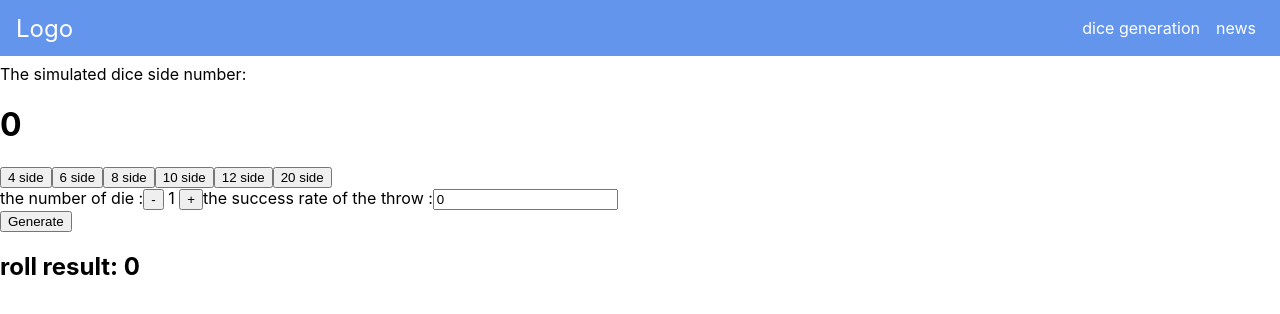
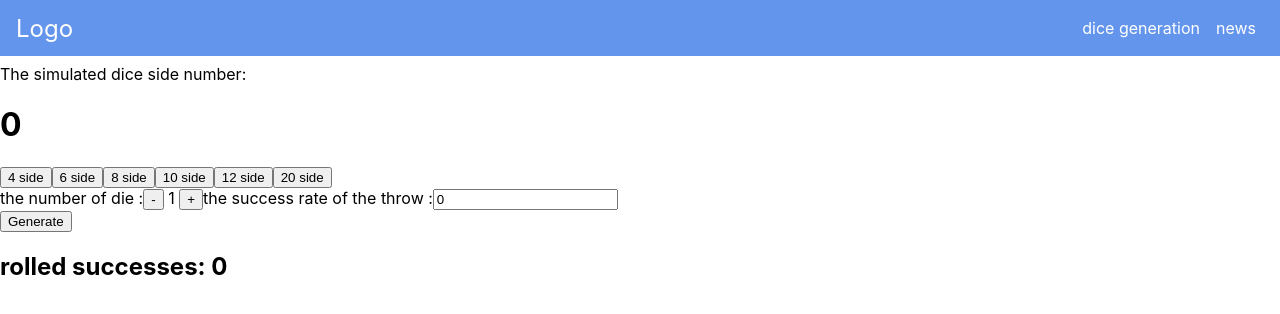
Before and after one commit to Ogen86/testreact, a React (Create React App) app: page /#/Dice_generation in a window 1280 px wide. Shown: the top 314 px of the page. Built offline with nearby package versions, Linux system fonts and the light colour scheme.

Commit message:
Update diceGenerator.jsx

```diff
--- a/src/components/DiceGenerator/diceGenerator.jsx
+++ b/src/components/DiceGenerator/diceGenerator.jsx
@@ -66,7 +66,7 @@ class DiceGenerator extends Component {
           >
             Generate
           </button>
-          <h2>roll result: {this.state.result}</h2>
+          <h2>rolled successes: {this.state.result}</h2>
         </div>
       </div>
     );
```
